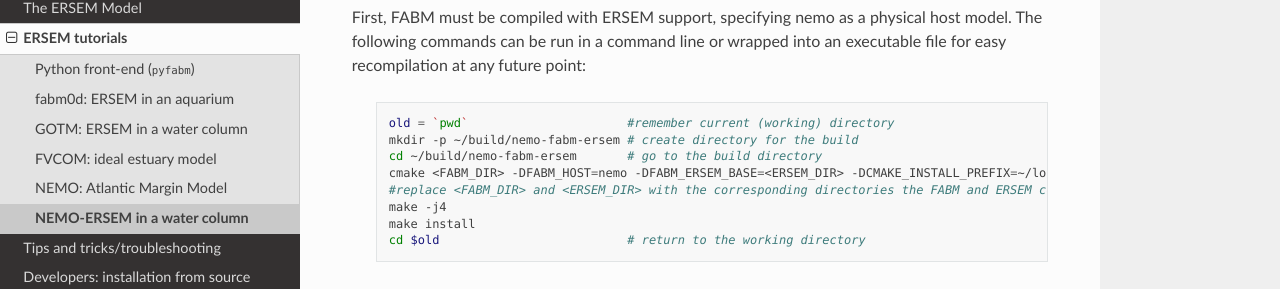
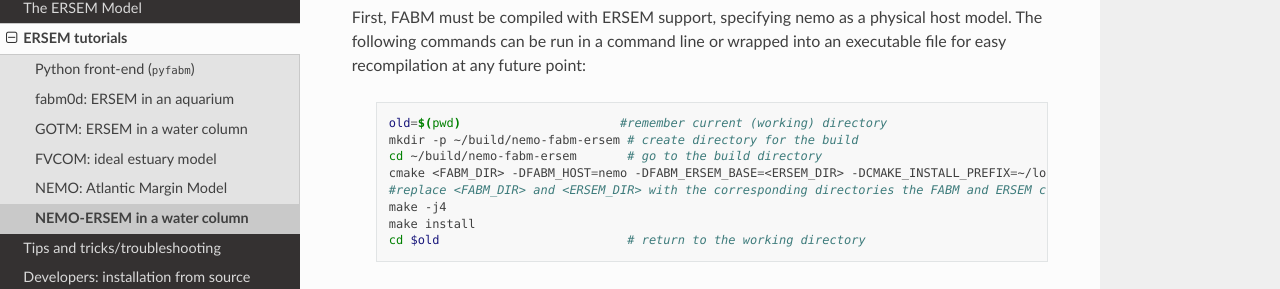
Before and after one commit to pmlmodelling/ersem, a Sphinx documentation site: the page built from docs/source/tutorials/nemo1d.rst, in a window 1280 px wide and 900 px high, scrolled down 507 px. Shown: the part 144-433 px from the top of the window. Built offline with Sphinx 7.4.7 and the Read the Docs theme 2.0.0, drawn with Linux system fonts in a browser that asks for light colours; formulas are drawn with MathJax 3; the version number could not be read and is left out.

```diff
--- a/docs/source/tutorials/nemo1d.rst
+++ b/docs/source/tutorials/nemo1d.rst
@@ -24,7 +24,7 @@ First, FABM must be compiled with ERSEM support, specifying nemo as a physical h
 
   .. code-block:: bash
 
-        old = `pwd`                      #remember current (working) directory
+        old=$(pwd)                      #remember current (working) directory
         mkdir -p ~/build/nemo-fabm-ersem # create directory for the build
         cd ~/build/nemo-fabm-ersem       # go to the build directory
         cmake <FABM_DIR> -DFABM_HOST=nemo -DFABM_ERSEM_BASE=<ERSEM_DIR> -DCMAKE_INSTALL_PREFIX=~/local/fabm/nemo-fabm-ersem
```
